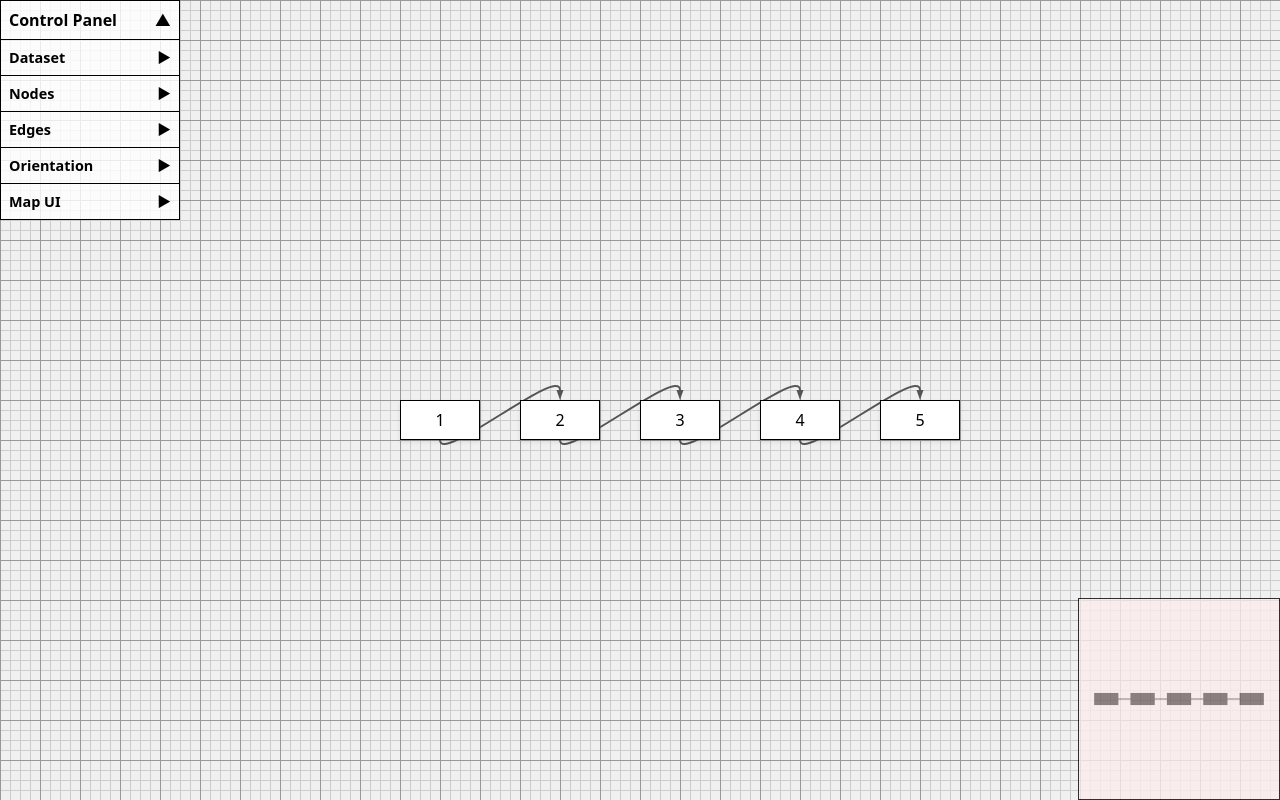
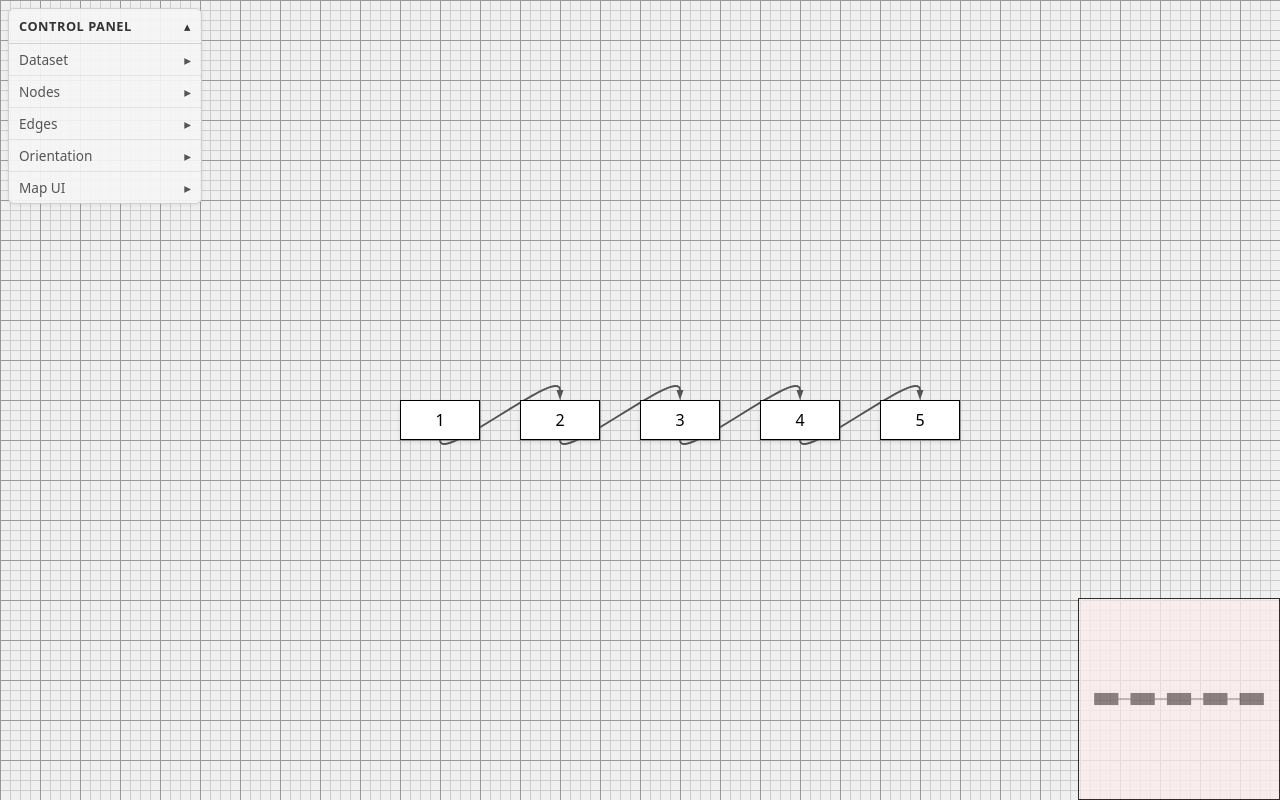
Before and after one commit to sonsonson110/node-based-visual-editor, a React (Vite) app: page / in a window 1280 px wide. Built offline with nearby package versions, Linux system fonts and the light colour scheme.

Commit message:
refactor: enhance ControlPanel styling and structure with new section components

```diff
--- a/src/components/ControlPanel/components/CollapsibleSection.tsx
+++ b/src/components/ControlPanel/components/CollapsibleSection.tsx
@@ -1,32 +1,5 @@
-import React, { useState } from 'react';
-import styled from 'styled-components';
-
-const SectionContainer = styled.div`
-  display: flex;
-  flex-direction: column;
-  border-bottom: 1px solid black;
-  &:last-child {
-    border-bottom: none;
-  }
-`;
-
-const SectionHeader = styled.div`
-  display: flex;
-  justify-content: space-between;
-  align-items: center;
-  cursor: pointer;
-  user-select: none;
-  font-weight: bold;
-  font-size: 0.9em;
-  padding: 8px;
-`;
-
-const SectionContent = styled.div`
-  display: flex;
-  flex-direction: column;
-  gap: 5px;
-  padding: 0 8px 8px 8px;
-`;
+import React, { useState } from "react";
+import { SectionContainer, SectionContent, SectionHeader } from "../styled";
 
 interface CollapsibleSectionProps {
   title: string;
@@ -34,14 +7,21 @@ interface CollapsibleSectionProps {
   initialExpanded?: boolean;
 }
 
-export const CollapsibleSection: React.FC<CollapsibleSectionProps> = ({ title, children, initialExpanded = false }) => {
+export const CollapsibleSection: React.FC<CollapsibleSectionProps> = ({
+  title,
+  children,
+  initialExpanded = false,
+}) => {
   const [isExpanded, setIsExpanded] = useState(initialExpanded);
 
   return (
     <SectionContainer>
-      <SectionHeader onClick={() => setIsExpanded(!isExpanded)}>
+      <SectionHeader
+        $isExpanded={isExpanded}
+        onClick={() => setIsExpanded(!isExpanded)}
+      >
         <span>{title}</span>
-        <span>{isExpanded ? '▼' : '▶'}</span>
+        <span>{isExpanded ? "▾" : "▸"}</span>
       </SectionHeader>
       {isExpanded && <SectionContent>{children}</SectionContent>}
     </SectionContainer>
--- a/src/components/ControlPanel/components/ControlPanel.tsx
+++ b/src/components/ControlPanel/components/ControlPanel.tsx
@@ -14,12 +14,9 @@ const ControlPanel: React.FC = () => {
       onMouseDown={(e) => e.stopPropagation()}
       onPointerDown={(e) => e.stopPropagation()}
     >
-      <PanelHeader
-        $isMinimized={isMinimized}
-        onClick={() => setIsMinimized(!isMinimized)}
-      >
+      <PanelHeader onClick={() => setIsMinimized(!isMinimized)}>
         <strong>Control Panel</strong>
-        <span>{isMinimized ? "▼" : "▲"}</span>
+        <span>{isMinimized ? "▾" : "▴"}</span>
       </PanelHeader>
       <Activity mode={isMinimized ? "hidden" : "visible"}>
         <PanelContent>
--- a/src/components/ControlPanel/styled.ts
+++ b/src/components/ControlPanel/styled.ts
@@ -1,38 +1,80 @@
 import styled from "styled-components";
+
+const PANEL_BG = "rgba(246, 246, 246, 0.92)";
+const PANEL_BORDER = "rgba(0, 0, 0, 0.15)";
+const SECTION_BORDER = "rgba(0, 0, 0, 0.08)";
 
 export const PanelContainer = styled.div`
   display: flex;
   flex-direction: column;
   position: absolute;
-  width: 180px;
-  top: 0;
-  left: 0;
+  width: 192px;
+  top: 8px;
+  left: 8px;
+  max-height: calc(100vh - 16px);
   z-index: 10;
-  touch-action: auto; /* Allow normal touch behavior in control panel */
+  touch-action: auto;
+  border: 1px solid ${PANEL_BORDER};
+  border-radius: 6px;
+  background: ${PANEL_BG};
+  box-shadow: 0 1px 4px rgba(0, 0, 0, 0.08);
+  overflow: hidden;
 `;
 
-export const PanelHeader = styled.div<{ $isMinimized: boolean }>`
-  background: rgba(255, 255, 255, 0.8);
+export const PanelHeader = styled.div`
   display: flex;
   justify-content: space-between;
   align-items: center;
   cursor: pointer;
-  border: 1px solid black;
-  border-bottom: ${({ $isMinimized }) =>
-    $isMinimized ? "1px solid black" : "none"};
-  padding: 8px;
-  gap: 4px;
+  padding: 8px 10px;
+  font-size: 0.8em;
+  letter-spacing: 0.04em;
+  text-transform: uppercase;
+  color: #333;
   user-select: none;
+  border-bottom: 1px solid ${PANEL_BORDER};
+  flex-shrink: 0;
 `;
 
 export const PanelContent = styled.div`
-  background: rgba(255, 255, 255, 0.8);
-  border: 1px solid black;
-  padding: 0;
   display: flex;
   flex-direction: column;
-  gap: 0;
+  overflow-y: auto;
+  overscroll-behavior: contain;
   user-select: none;
+  font-size: 0.85em;
+`;
+
+export const SectionContainer = styled.div`
+  display: flex;
+  flex-direction: column;
+
+  & + & {
+    border-top: 1px solid ${SECTION_BORDER};
+  }
+`;
+
+export const SectionHeader = styled.div<{ $isExpanded: boolean }>`
+  display: flex;
+  justify-content: space-between;
+  align-items: center;
+  cursor: pointer;
+  user-select: none;
+  padding: 6px 10px;
+  color: #555;
+  background: ${({ $isExpanded }) =>
+    $isExpanded ? "rgba(0, 0, 0, 0.03)" : "transparent"};
+
+  &:hover {
+    background: rgba(0, 0, 0, 0.04);
+  }
+`;
+
+export const SectionContent = styled.div`
+  display: flex;
+  flex-direction: column;
+  gap: 5px;
+  padding: 4px 10px 8px;
 `;
 
 export const InputGroup = styled.div`
@@ -89,6 +131,7 @@ export const RadioSpan = styled.span`
 
 export const Divider = styled.hr`
   width: 100%;
-  border: 1px solid;
+  border: none;
+  border-top: 1px solid ${SECTION_BORDER};
   margin: 0;
 `;
--- a/src/styled.ts
+++ b/src/styled.ts
@@ -6,7 +6,8 @@ export const RootContainer = styled.div`
   background-color: #f0f0f0;
   position: relative;
   overflow: hidden;
-  background-image: linear-gradient(#999 1px, transparent 1px),
+  background-image:
+    linear-gradient(#999 1px, transparent 1px),
     linear-gradient(90deg, #999 1px, transparent 1px),
     linear-gradient(#ccc 1px, transparent 1px),
     linear-gradient(90deg, #ccc 1px, transparent 1px);
```
